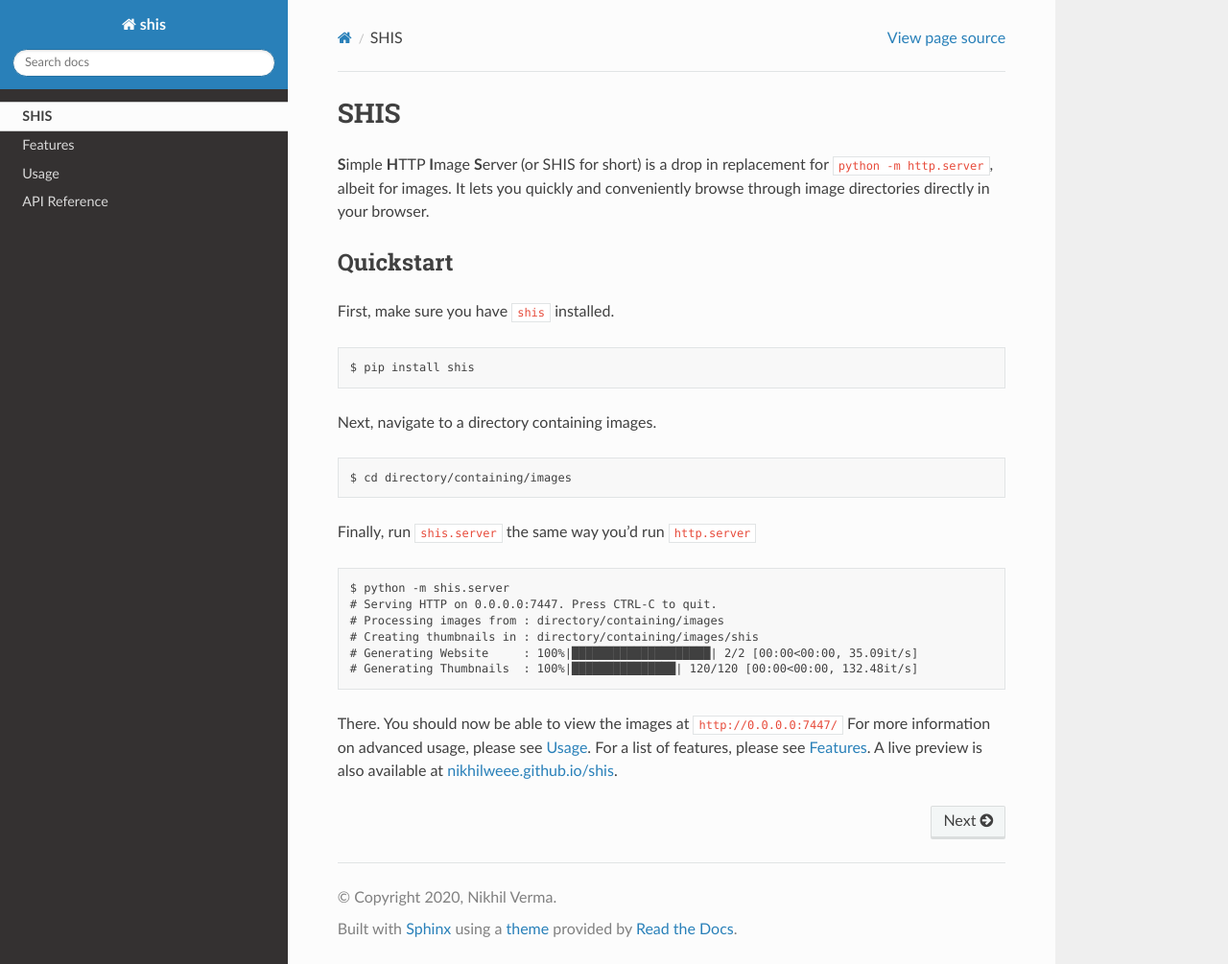
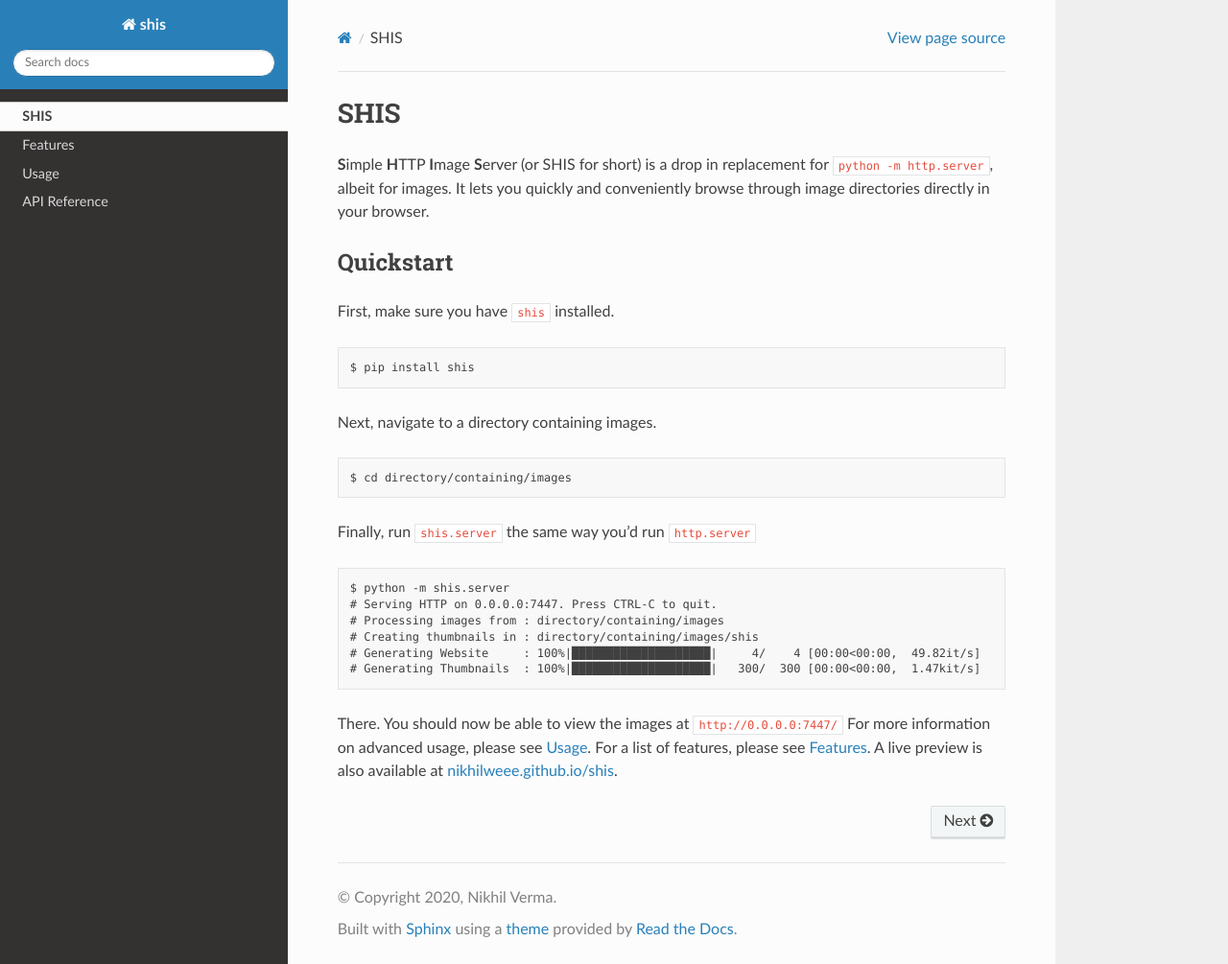
Before and after one commit to nikhilweee/shis, a Sphinx documentation site: the page built from docs/source/index.rst, in a window 1280 px wide and 1005 px high. Shown: the whole window at 96% size. Built offline with Sphinx 7.4.7 and the Read the Docs theme 2.0.0, drawn with Linux system fonts in a browser that asks for light colours.

Commit message:
Updated description bar format.

```diff
--- a/docs/source/index.rst
+++ b/docs/source/index.rst
@@ -38,8 +38,8 @@ Finally, run ``shis.server`` the same way you'd run ``http.server`` ::
    # Serving HTTP on 0.0.0.0:7447. Press CTRL-C to quit.
    # Processing images from : directory/containing/images
    # Creating thumbnails in : directory/containing/images/shis
-   # Generating Website     : 100%|████████████████████| 2/2 [00:00<00:00, 35.09it/s]
-   # Generating Thumbnails  : 100%|███████████████| 120/120 [00:00<00:00, 132.48it/s]
+   # Generating Website     : 100%|████████████████████|     4/    4 [00:00<00:00,  49.82it/s]
+   # Generating Thumbnails  : 100%|████████████████████|   300/  300 [00:00<00:00,  1.47kit/s]
 
 There. You should now be able to view the images at ``http://0.0.0.0:7447/``
 For more information on advanced usage, please see :doc:`usage`. For a list of
```
Also changed, not shown: README.md (+2 -2 lines), 1 other file.
